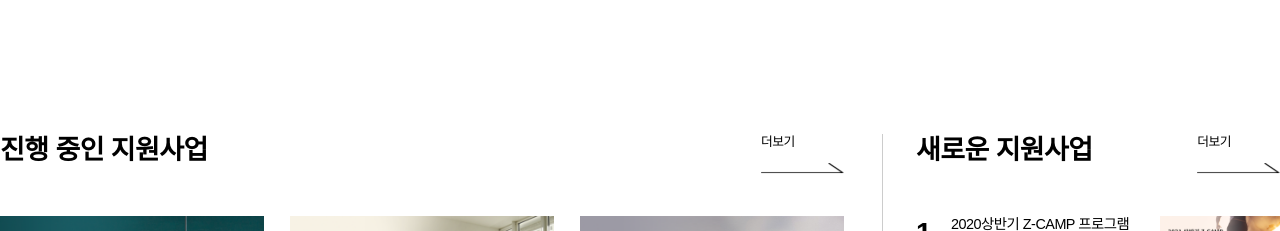
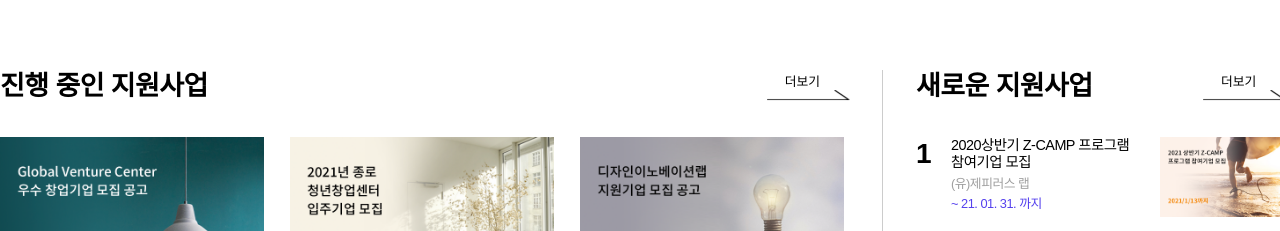
Before and after one commit to Momentium/withWecode, a React (Create React App) app in the folder front-end/offertunity-app/: page / in a window 1280 px wide. Shown: the part 824-1055 px from the top of the page. Built offline with nearby package versions, Linux system fonts and the light colour scheme.

Commit message:
0114 | Mat | 더보기Btn 수정

```diff
--- a/front-end/offertunity-app/src/components/pages/projectSection/MoreProject.tsx
+++ b/front-end/offertunity-app/src/components/pages/projectSection/MoreProject.tsx
@@ -12,11 +12,15 @@ const MoreProject = () => {
 
 export default MoreProject;
 
-const More =styled.div`
+const More =styled.button`
   display:inline-block;
   width:5.18rem;
+  cursor:pointer;
   p{
     font-size:0.8rem;
     font-weight:normal;
   }
+  img{
+    display:inherit;
+  }
 `;
--- a/front-end/offertunity-app/src/components/pages/projectSection/ProjectSection.tsx
+++ b/front-end/offertunity-app/src/components/pages/projectSection/ProjectSection.tsx
@@ -36,7 +36,7 @@ const Project = styled.section`
   ${({ theme }) => theme.ConWidth}
   display: flex;
   justify-content: space-between;
-  padding:8rem 0;
+  padding:4rem 0;
 `
 
 const Title =styled.div`
```
